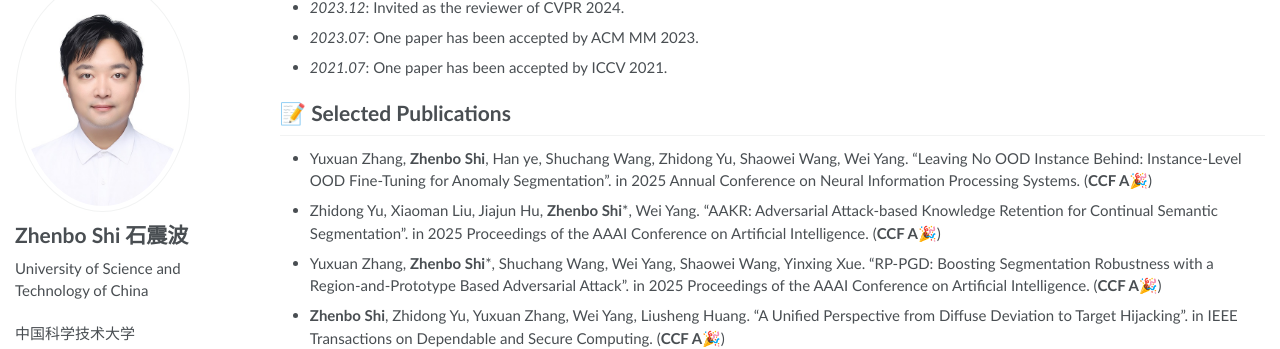
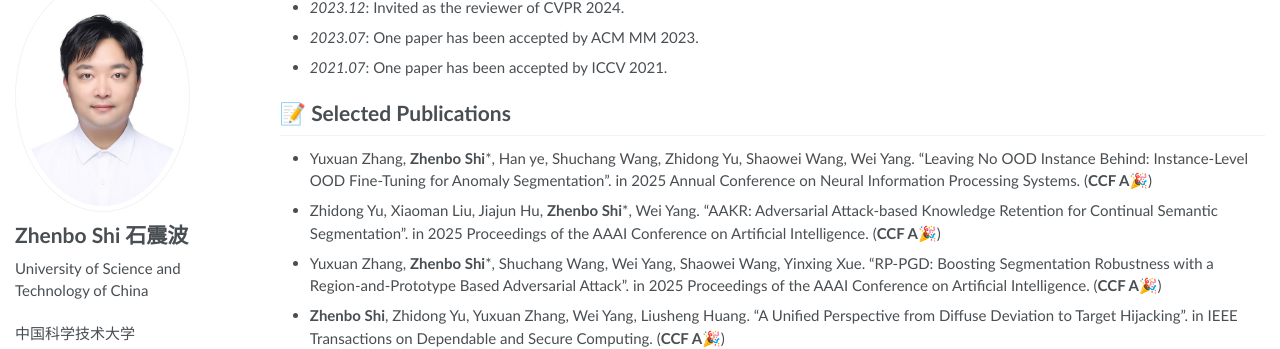
Before and after one commit to shizhenbo/shizhenbo.github.io, a Jekyll site: the page built from _pages/about.md, in a window 1280 px wide and 900 px high, scrolled down 652 px. Shown: the part 111-460 px from the top of the window. Built offline with Jekyll 4.4.1, drawn with Linux system fonts in a browser that asks for light colours.

```diff
--- a/_pages/about.md
+++ b/_pages/about.md
@@ -45,7 +45,7 @@ My life motto: Life lies in exploration and reflection.
 
 # 📝 Selected Publications
 
-- Yuxuan Zhang, **Zhenbo Shi**, Han ye, Shuchang Wang, Zhidong Yu, Shaowei Wang, Wei Yang. "Leaving No OOD Instance Behind: Instance-Level OOD Fine-Tuning for Anomaly Segmentation". in 2025 Annual Conference on Neural Information Processing Systems. (**CCF A**🎉)
+- Yuxuan Zhang, **Zhenbo Shi***, Han ye, Shuchang Wang, Zhidong Yu, Shaowei Wang, Wei Yang. "Leaving No OOD Instance Behind: Instance-Level OOD Fine-Tuning for Anomaly Segmentation". in 2025 Annual Conference on Neural Information Processing Systems. (**CCF A**🎉)
 - Zhidong Yu, Xiaoman Liu, Jiajun Hu, **Zhenbo Shi***, Wei Yang. "AAKR: Adversarial Attack-based Knowledge Retention for Continual Semantic Segmentation". in 2025 Proceedings of the AAAI Conference on Artificial Intelligence. (**CCF A**🎉)
 - Yuxuan Zhang, **Zhenbo Shi***, Shuchang Wang, Wei Yang, Shaowei Wang, Yinxing Xue. "RP-PGD: Boosting Segmentation Robustness with a Region-and-Prototype Based Adversarial Attack". in 2025 Proceedings of the AAAI Conference on Artificial Intelligence. (**CCF A**🎉)
 - **Zhenbo Shi**, Zhidong Yu, Yuxuan Zhang, Wei Yang, Liusheng Huang. "A Unified Perspective from Diffuse Deviation to Target Hijacking". in IEEE Transactions on Dependable and Secure Computing. (**CCF A**🎉)
```
